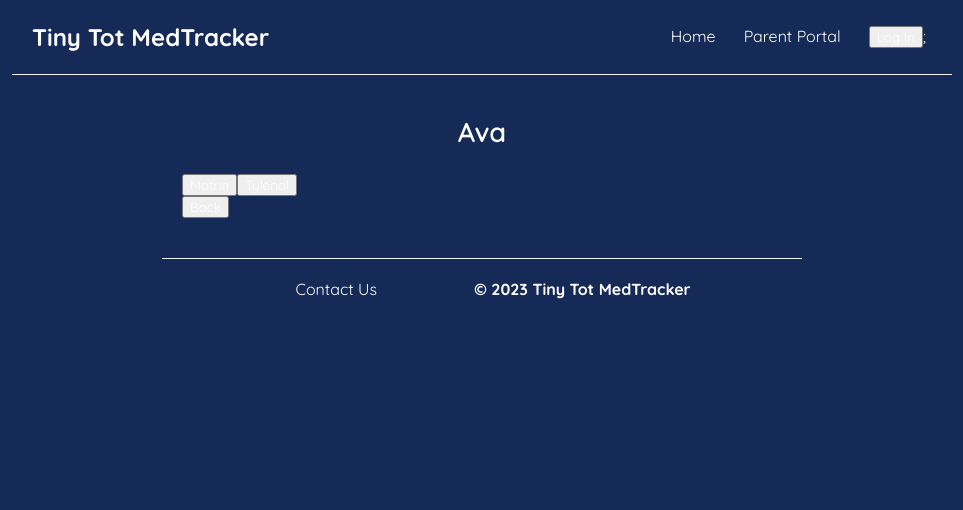
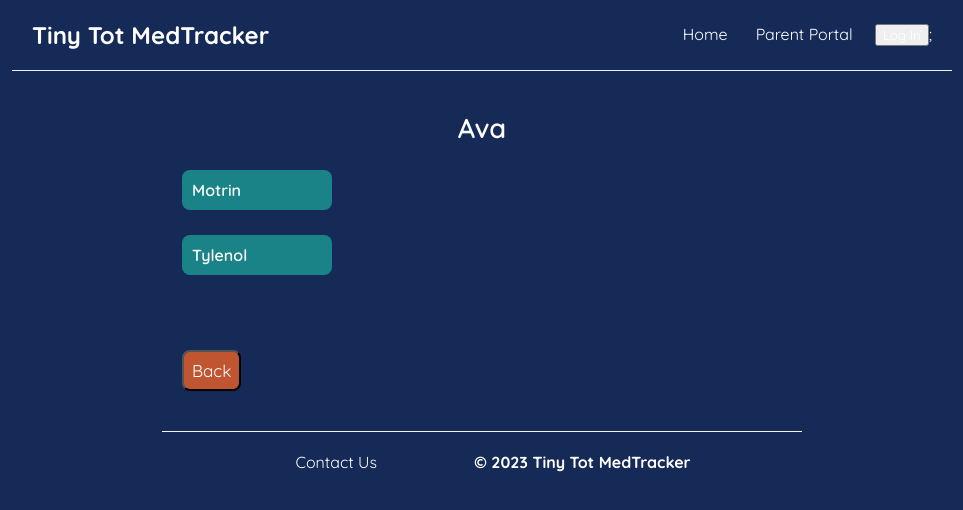
Before and after one commit to Maashad/tiny-tot-medtracker, a React (Create React App) app: page /child/1 in a window 1280 px wide. Shown: the top 510 px of the page, without its empty margins (158-1121 px from the left). Built offline with nearby package versions, Linux system fonts and the light colour scheme; data requests are answered from the project's data file.

Commit message:
additional css

```diff
--- a/db.json
+++ b/db.json
@@ -24,7 +24,9 @@
       "dose": 7.5,
       "frequency": 8,
       "child_id": 1,
-      "timestamps": []
+      "timestamps": [
+        "2023-08-16T21:51:25.590Z"
+      ]
     },
     {
       "id": 2,
@@ -32,7 +34,9 @@
       "dose": 5,
       "frequency": 6,
       "child_id": 2,
-      "timestamps": []
+      "timestamps": [
+        "2023-08-16T21:51:31.627Z"
+      ]
     },
     {
       "name": "Tylenol",
@@ -48,7 +52,9 @@
       "dose": 7.5,
       "child_id": 1,
       "id": 4,
-      "timestamps": []
+      "timestamps": [
+        "2023-08-16T21:51:27.086Z"
+      ]
     },
     {
       "name": "Tylenol",
--- a/src/components/ChildList.js
+++ b/src/components/ChildList.js
@@ -56,13 +56,13 @@ const ChildList = () => {
         <div className="child-list">
             <h2>{child && child.name}</h2>
             {medications.map(medication => (
-                <button key={medication.id} onClick={() => handleClickMedication(medication.id)}>
+                <button key={medication.id} className="common-button medication-button" onClick={() => handleClickMedication(medication.id)}>
                 {medication.name}
                 </button>
             ))}
 
             <div>
-                <button onClick={() => history.push("/parent-portal")}>Back</button>
+                <button className="back-button" onClick={() => history.push("/parent-portal")}>Back</button>
             </div>
         </div>
     );
--- a/src/index.css
+++ b/src/index.css
@@ -47,6 +47,7 @@ code {
 .navbar .links {
   margin-left: auto;
   color: white;
+  display: inline-block
 }
 .navbar a {
   margin-left: 16px;
@@ -57,18 +58,24 @@ code {
   color: #bf5531;
 }
 .navbar-button {
-  /* background: none;
-  border: none; */
   color: white;
   margin-left: 16px;
+  display: inline-block;
+  font-family: "Quicksand";
+}
+/* .navbar-button {
+  background: none;
+  background-color: transparent;
+  color: white;
+  margin-left: 16px;
+  border: none;
   /* text-decoration: none; */
-  padding: 6px;
-  cursor: pointer;
-  font-family: "Quicksand";
-  display: inline-block;
+  /* padding: 0px; */
+  /* cursor: pointer; */
+  /* font-family: "Quicksand"; */
+  /* display: inline-block; */
   /* transition: color 0.3s; */
-}
-
+/* } */ */
 .navbar-button:hover {
   color: #bf5531;
 }
@@ -143,7 +150,8 @@ h2 {
 }
 .common-button {
     color: white;
-    background: #963553;
+    /* background: #963553; */
+    background: #1a8388;
     border-radius: 8px;
     font-size: medium;
     padding: 10px;
@@ -157,7 +165,7 @@ h2 {
 }
 
 .common-button:hover {
-    background: #b0466e;  /* A slightly lighter shade for hover. Modify this as per your requirement */
+    background: #963553;  /* A slightly lighter shade for hover. Modify this as per your requirement */
 }
 
 
@@ -227,6 +235,28 @@ h2 {
 }
 
 
+/* child pages */
+.medication-button {
+  display: flex;
+  flex-direction: column;
+  align-items: flex-start;
+  width: 25%;
+  text-align: center;
+  margin-top: 25px;
+  margin-bottom: 25px;
+}
+.back-button {
+  display: flex;
+  color: white;
+  background: #bf5531;
+  padding: 8px;
+  border-radius: 8px;
+  cursor: pointer;
+  font-size: 17px;
+  margin-top: 75px;
+}
+
+
 /* footer */
 .footer {
   margin-top: auto;
```
